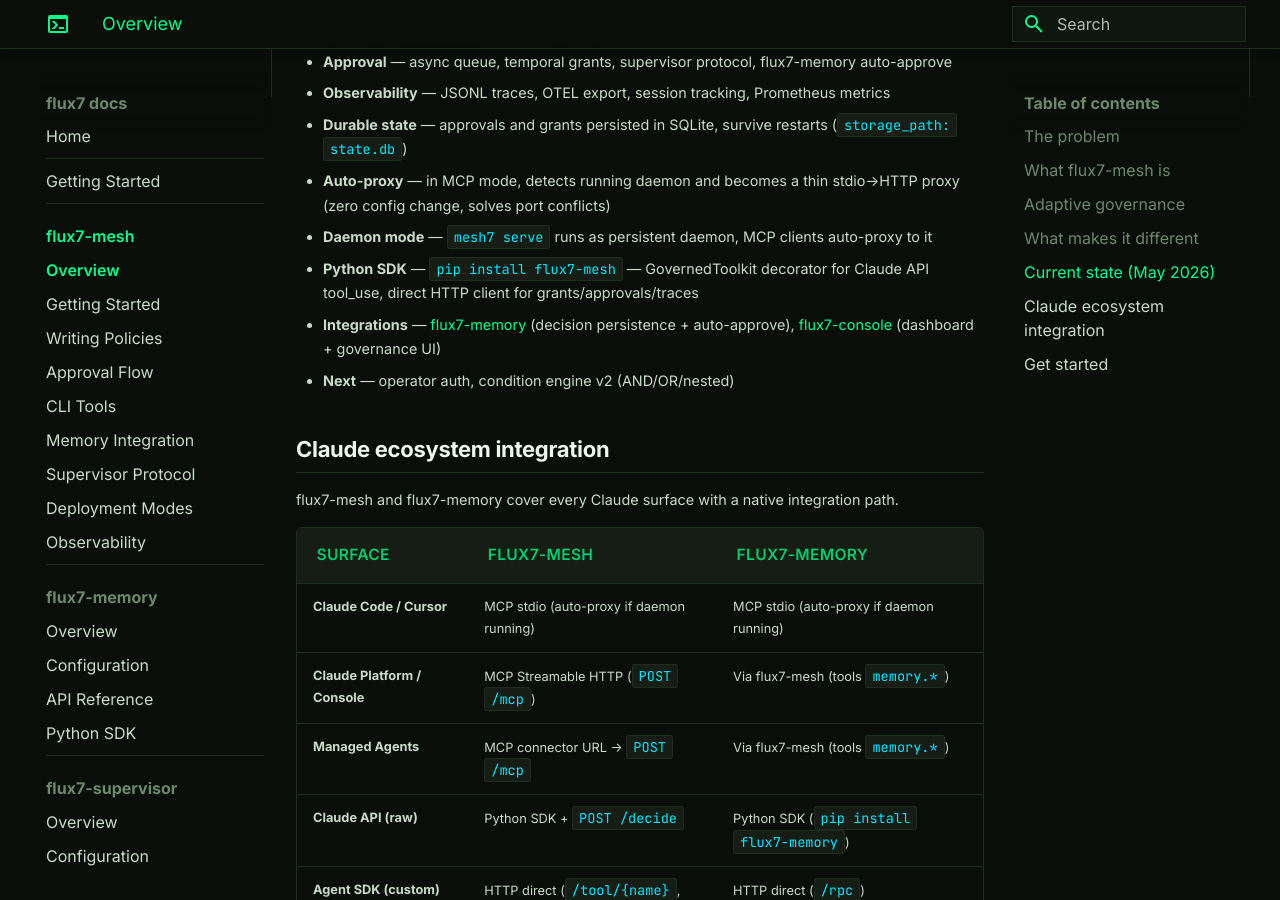
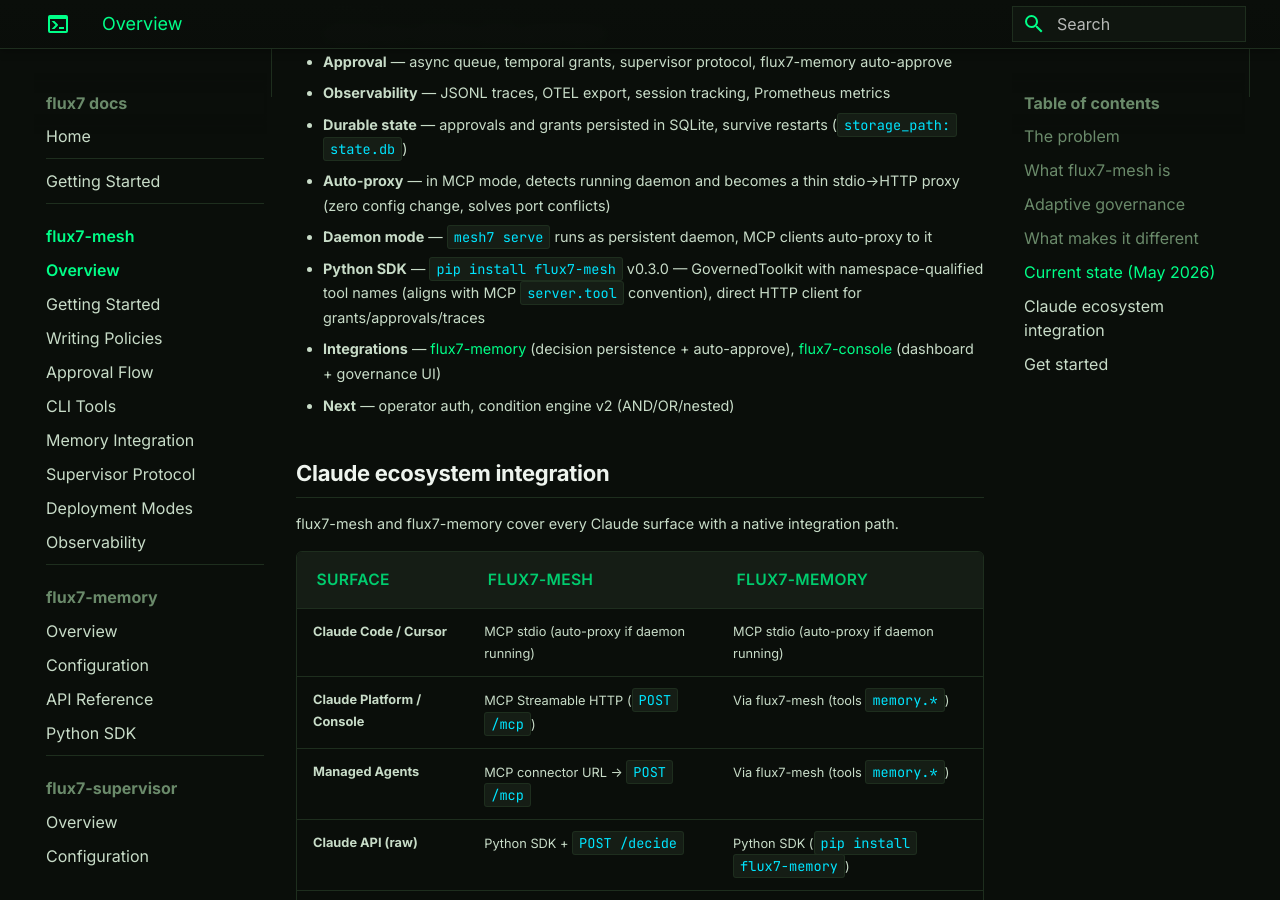
Before and after one commit to KTCrisis/flux7-docs, an MkDocs documentation site: the page built from docs/mesh7/index.md, in a window 1280 px wide and 900 px high, scrolled down 2718 px. Built offline with MkDocs 1.6.1 and Material for MkDocs 9.7.7, drawn with Linux system fonts in a browser that asks for light colours.

Commit message:
docs: update mesh7 Python SDK to v0.3.0 with namespace-qualified names
Co-Authored-By: Claude Opus 4.6 <noreply@anthropic.com>

```diff
--- a/docs/mesh7/index.md
+++ b/docs/mesh7/index.md
@@ -80,7 +80,7 @@ Closest comparable : Microsoft Agent Governance Toolkit. But middleware vs sidec
 - **Durable state** — approvals and grants persisted in SQLite, survive restarts (`storage_path: state.db`)
 - **Auto-proxy** — in MCP mode, detects running daemon and becomes a thin stdio→HTTP proxy (zero config change, solves port conflicts)
 - **Daemon mode** — `mesh7 serve` runs as persistent daemon, MCP clients auto-proxy to it
-- **Python SDK** — `pip install flux7-mesh` — GovernedToolkit decorator for Claude API tool_use, direct HTTP client for grants/approvals/traces
+- **Python SDK** — `pip install flux7-mesh` v0.3.0 — GovernedToolkit with namespace-qualified tool names (aligns with MCP `server.tool` convention), direct HTTP client for grants/approvals/traces
 - **Integrations** — [flux7-memory](https://github.com/KTCrisis/flux7-memory) (decision persistence + auto-approve), [flux7-console](https://github.com/KTCrisis/flux7-console) (dashboard + governance UI)
 - **Next** — operator auth, condition engine v2 (AND/OR/nested)
 
```
